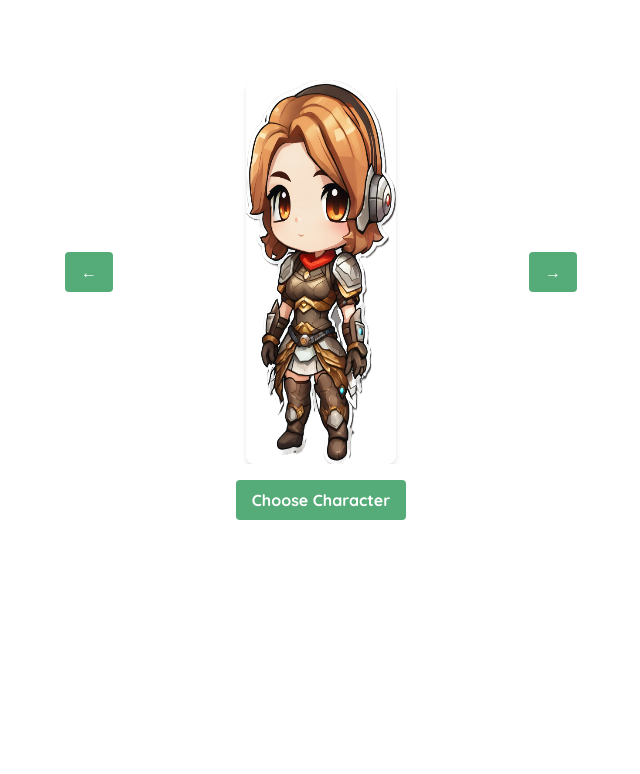
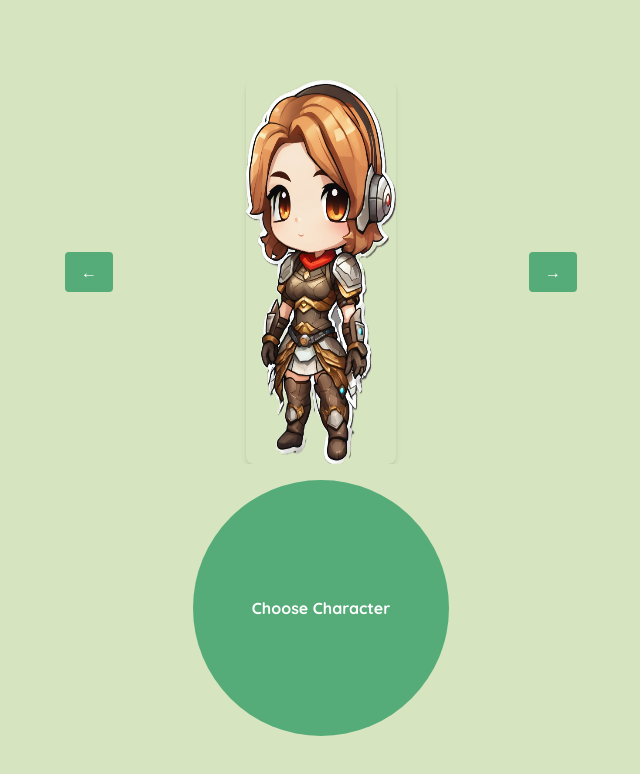
Before and after one commit to craigtkhill/final-year-team-project, a Next.js app: page /character in a window 1280 px wide. Shown: the top 774 px of the page, without its empty margins (319-959 px from the left). Built offline with nearby package versions, Linux system fonts and the light colour scheme.

Commit message:
set global bg colour, started classes for circle button

```diff
--- a/app/globals.css
+++ b/app/globals.css
@@ -6,8 +6,14 @@
   --foreground-rgb: 0, 0, 0;
   --background-start-rgb: 214, 219, 220;
   --background-end-rgb: 255, 255, 255;
+  /* --background-end-rgb: 215, 228, 192; */
 }
 
 body {
   color: rgb(var(--foreground-rgb));
+  background-color: #d7e4c0; /* global background colour */
 }
+
+.circle-button {
+  @apply w-64 h-64 p-4 rounded-full flex items-center justify-center;
+}
--- a/components/Carousel/Carousel.tsx
+++ b/components/Carousel/Carousel.tsx
@@ -76,7 +76,7 @@ const Carousel = ({ imagePaths }: { imagePaths: string[] }) => {
         </Button>
       </div>
       <div className="mt-4">
-        <Button onClick={handleChooseCharacter} bgColor="#55ac78">
+        <Button onClick={handleChooseCharacter} bgColor="#55ac78" className="circle-button">
           Choose Character
         </Button>
       </div>
```
